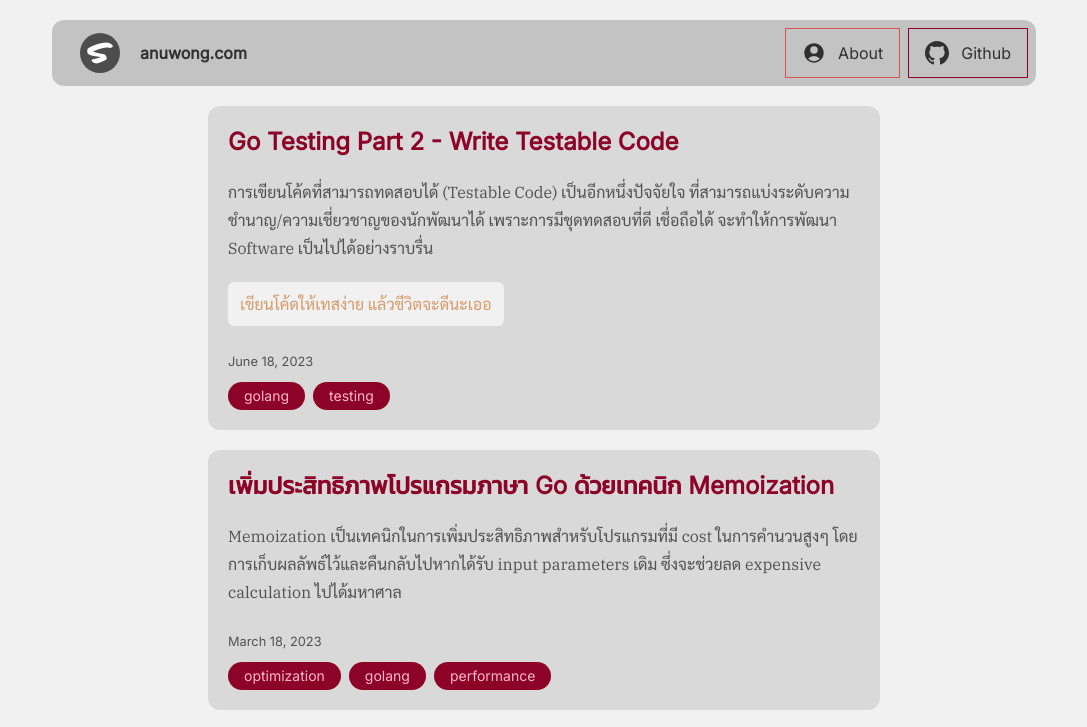
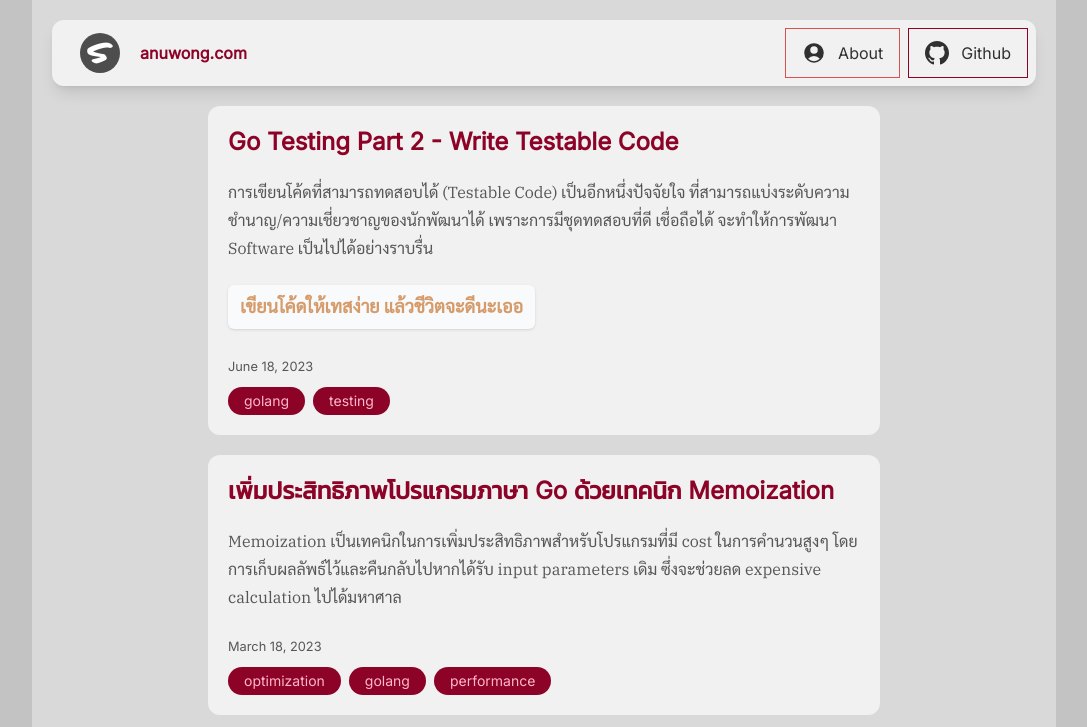
Before and after one commit to anwam/anuwong.com, a Gatsby site: page / in a window 1280 px wide. Shown: the top 727 px of the page, without its empty margins (96-1183 px from the left). Built offline with nearby package versions, Linux system fonts and the light colour scheme; Gatsby itself is replaced by a stand-in of ours.

Commit message:
style: color component bg by level

```diff
--- a/src/components/bio.jsx
+++ b/src/components/bio.jsx
@@ -9,7 +9,6 @@ import * as React from "react"
 import { useStaticQuery, graphql } from "gatsby"
 import {
   BuildingOfficeIcon,
-  AcademicCapIcon,
   CommandLineIcon,
 } from "@heroicons/react/24/solid"
 
@@ -35,7 +34,7 @@ const Bio = () => {
   const author = data.site.siteMetadata?.author
 
   return (
-    <div className="flex flex-col justify-center max-w-2xl gap-5 p-5 mx-auto my-5 prose rounded-xl bg-base-300">
+    <div className="flex flex-col justify-center max-w-2xl gap-5 p-5 mx-auto my-5 prose rounded-xl bg-base-100">
       {author?.name && (
         <p className="p-0 m-0">
           <strong className="text-primary">{author.name}</strong>
--- a/src/components/layout.jsx
+++ b/src/components/layout.jsx
@@ -9,7 +9,6 @@ import {
 import { StaticImage } from "gatsby-plugin-image"
 
 export default function Layout({ location, title, children }) {
-  const [isDropdownOpen, setIsDropdownOpen] = React.useState(false)
   const rootPath = `${__PATH_PREFIX__}/`
   const isRootPath = location.pathname === rootPath
   let header
@@ -26,10 +25,10 @@ export default function Layout({ location, title, children }) {
 
   return (
     <div
-      className="container h-full max-w-5xl p-5 mx-auto"
+      className="container max-w-5xl p-5 mx-auto bg-base-200"
       data-is-root-path={isRootPath}
     >
-      <header className="navbar rounded-xl bg-base-300">
+      <header className="shadow-lg navbar rounded-xl bg-base-100">
         <Link to="/" className="gap-5 ml-5 navbar-start">
           <StaticImage
             className="w-10 h-10 rounded-full"
@@ -41,7 +40,7 @@ export default function Layout({ location, title, children }) {
             quality={95}
             alt="Profile picture"
           />
-          <div className="hidden sm:block">{header}</div>
+          <div className="hidden text-primary sm:block">{header}</div>
         </Link>
         <div className="navbar-end">
           {/* dropdown */}
@@ -99,7 +98,7 @@ export default function Layout({ location, title, children }) {
           </ul>
         </div>
       </header>
-      <main>{children}</main>
+      <main className="h-full">{children}</main>
       <footer>
         <div className="flex justify-center pb-5 mb-5">
           <div>
--- a/src/pages/about.jsx
+++ b/src/pages/about.jsx
@@ -10,7 +10,9 @@ const Home = ({ data, location }) => {
 
   return (
     <Layout location={location} title={siteTitle}>
-      <Bio />
+      <div className="h-[480px] flex flex-col justify-center">
+        <Bio />
+      </div>
     </Layout>
   )
 }
--- a/src/pages/index.jsx
+++ b/src/pages/index.jsx
@@ -8,16 +8,6 @@ import Tags from "../components/tags"
 const BlogIndex = ({ data, location }) => {
   const siteTitle = data.site.siteMetadata?.title || `Title`
   const posts = data.allMarkdownRemark.nodes
-  const [trails] = useTrail(
-    posts.length,
-    () => ({
-      opacity: 1,
-      y: 0,
-      from: { opacity: 0, y: 30 },
-      config: { ...config.stiff, duration: 100 },
-    }),
-    [posts]
-  )
 
   const [hoverSprings, apis] = useSprings(
     posts.length,
@@ -71,7 +61,7 @@ const BlogIndex = ({ data, location }) => {
               style={{ ...hoverSprings[i] }}
               onMouseEnter={() => handleHover(true, i)}
               onMouseLeave={() => handleHover(false, i)}
-              className="w-full max-w-2xl p-5 mx-auto rounded-xl bg-base-200 hover:cursor-pointer"
+              className="w-full max-w-2xl p-5 mx-auto rounded-xl bg-base-100 hover:cursor-pointer"
               key={post.fields.slug}
             >
               <Link to={post.fields.slug} itemProp="url">
@@ -93,7 +83,7 @@ const BlogIndex = ({ data, location }) => {
                         itemProp="description"
                       />
                       {subtitle && (
-                        <p className="px-3 py-2 rounded-md bg-base-100 text-accent w-fit">
+                        <p className="px-3 py-2 text-lg font-extrabold rounded-md shadow bg-gray-50 text-accent w-fit">
                           {subtitle}
                         </p>
                       )}
--- a/src/style.css
+++ b/src/style.css
@@ -22,9 +22,12 @@ p {
 html,
 body,
 #___gatsby {
+  @apply bg-base-300;
   height: 100%;
+  position: relative;
 }
 
 #gatsby-focus-wrapper {
-  height: 100%;
+  @apply bg-base-300;
+  min-height: 100%;
 }
--- a/src/templates/blog-post.jsx
+++ b/src/templates/blog-post.jsx
@@ -15,10 +15,11 @@ const BlogPostTemplate = ({
   return (
     <Layout location={location} title={siteTitle}>
       <article
-        className="w-full mx-auto my-5 prose lg:prose-lg prose-headings:text-primary"
+        className="w-full p-5 mx-auto my-5 rounded-xl bg-base-100"
         itemScope
         itemType="http://schema.org/Article"
       >
+        <div className="mx-auto prose md:p-5 md:bg-gray-50 md:rounded-xl prose-headings:text-primary">
           {post.frontmatter.preview && (
             <div className="mb-5">
               <GatsbyImage
@@ -27,9 +28,9 @@ const BlogPostTemplate = ({
               />
             </div>
           )}
-        <header className="p-5">
+          <header>
             <h1 itemProp="headline">{post.frontmatter.title}</h1>
-          <p className="px-4 py-2 rounded-lg bg-base-200">
+            <p className="px-4 py-2 rounded-lg bg-secondary text-secondary-content">
               {post.frontmatter.date}
             </p>
           </header>
@@ -38,6 +39,7 @@ const BlogPostTemplate = ({
             itemProp="articleBody"
           />
           {post?.frontmatter?.tags && <Tags tags={post.frontmatter.tags} />}
+        </div>
       </article>
       <nav className="my-5">
         <ul className="flex flex-wrap justify-between p-2 list-none">
```
Also changed, not shown: package.json (+9 -9 lines), 1 other file. Lines whose indentation alone changed are shown as unchanged.
